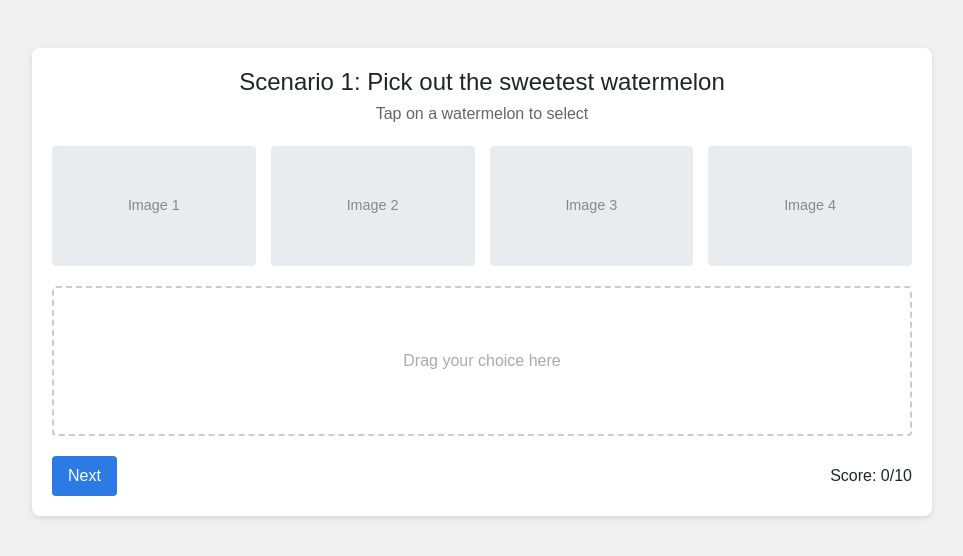
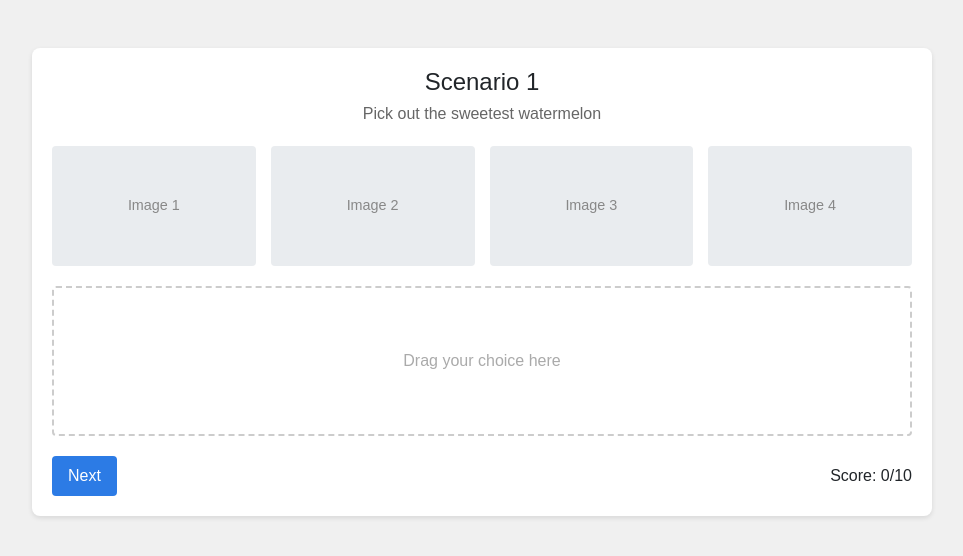
Before and after one commit to kevinlian2it/watermelon-sage, a Flask app: page /challenge/1 in a window 1280 px wide. Shown: the part 50-606 px from the top of the page, without its empty margins (158-1121 px from the left). Run offline with Flask 3, Linux system fonts and the light colour scheme.

Commit message:
Fixed instructions

```diff
--- a/server.py
+++ b/server.py
@@ -5,16 +5,16 @@ app = Flask(__name__)
 app.secret_key = 'your-secret-key'
 
 scenarios = [
-    { 'title': 'Pick out the sweetest watermelon', 'subtitle': 'Tap on a watermelon to select' },
-    { 'title': 'Pick out the crispest watermelon', 'subtitle': 'Tap on each watermelon to hear its sound' },
-    { 'title': 'Pick out the ripest watermelon', 'subtitle': 'Pick the one with the darkest field spot' },
-    { 'title': 'Pick out the sweetest watermelon (webbing)', 'subtitle': 'Choose the watermelon with the most webbing' },
-    { 'title': 'Pick out the sweetest watermelon (weight)', 'subtitle': 'Drag each onto the scale to weigh it' },
-    { 'title': 'Pick out the ripest watermelon', 'subtitle': 'Pick the one with the largest field spot' },
-    { 'title': 'Combine traits: pick the best watermelon', 'subtitle': 'Tap, weigh, and choose the best' },
-    { 'title': 'Combine traits: pick the best watermelon', 'subtitle': 'Tap, weigh, and choose the best' },
-    { 'title': 'Combine traits: pick the best watermelon', 'subtitle': 'Tap, weigh, and choose the best' },
-    { 'title': 'Combine traits: pick the best watermelon', 'subtitle': 'Tap, weigh, and choose the best' },
+    { 'title': 'Pick out the sweetest watermelon', 'subtitle': 'Pick out the sweetest watermelon' },
+    { 'title': 'Pick out the crispest watermelon', 'subtitle': 'Tap on each watermelon to hear its sound. Pick out the crispest watermelon' },
+    { 'title': 'Pick out the ripest watermelon', 'subtitle': 'Pick out the ripest watermelon' },
+    { 'title': 'Pick out the sweetest watermelon (webbing)', 'subtitle': 'Pick out the sweetest watermelon' },
+    { 'title': 'Pick out the sweetest watermelon (weight)', 'subtitle': 'Drag each watermelon onto the scale to weigh it. Pick out the sweetest watermelon' },
+    { 'title': 'Pick out the ripest watermelon', 'subtitle': 'Pick out the ripest watermelon' },
+    { 'title': 'Combine traits: pick the best watermelon', 'subtitle': 'Tap the watermelons to hear their sound and weigh them on the scale to help pick the best one' },
+    { 'title': 'Combine traits: pick the best watermelon', 'subtitle': 'Tap the watermelons to hear their sound and weigh them on the scale to help pick the best one' },
+    { 'title': 'Combine traits: pick the best watermelon', 'subtitle': 'Tap the watermelons to hear their sound and weigh them on the scale to help pick the best one' },
+    { 'title': 'Combine traits: pick the best watermelon', 'subtitle': 'Tap the watermelons to hear their sound and weigh them on the scale to help pick the best one' },
 ]
 
 @app.route("/")
--- a/templates/challenge.html
+++ b/templates/challenge.html
@@ -7,7 +7,7 @@
     <!-- Challenge Section -->
     <div class="challenge-container">
       <div class="challenge-header">
-        <h2>Scenario {{ scenario }}: {{ scenarios[scenario-1].title }}</h2>
+        <h2>Scenario {{ scenario }}</h2>
         <div class="subtitle">{{ scenarios[scenario-1].subtitle }}</div>
       </div>
 
```
